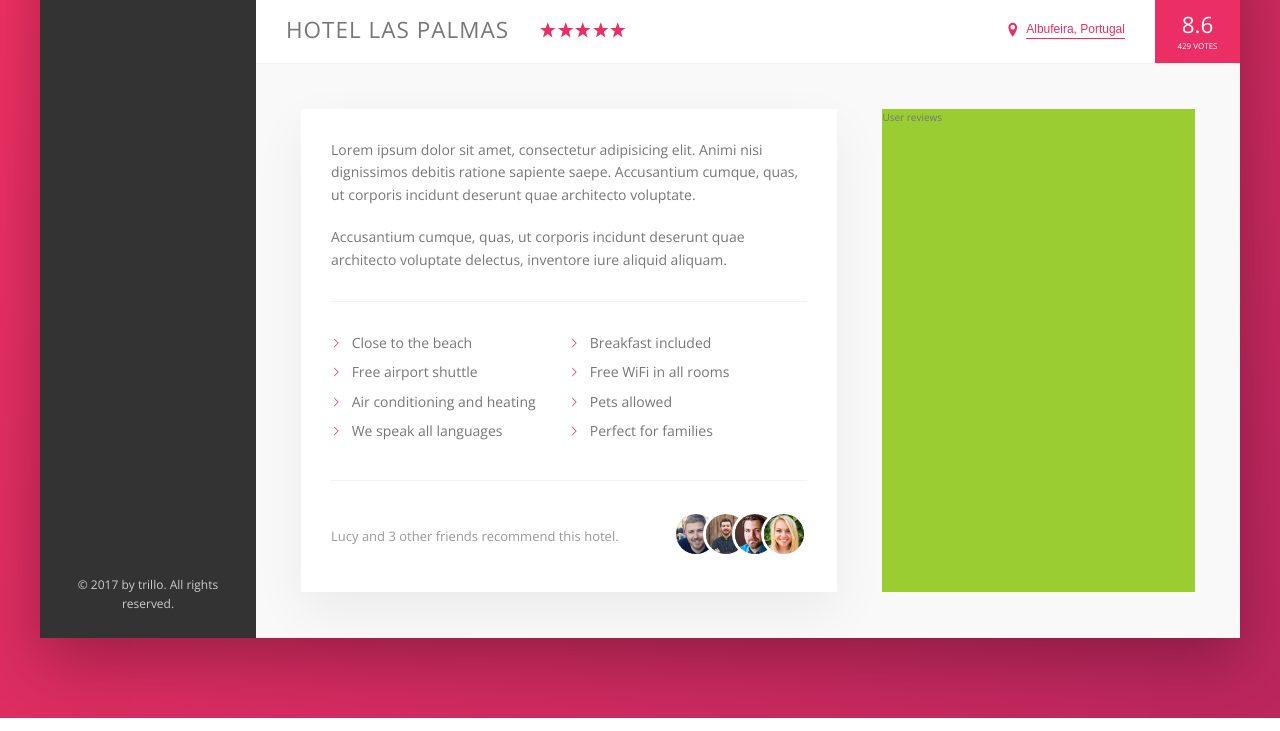
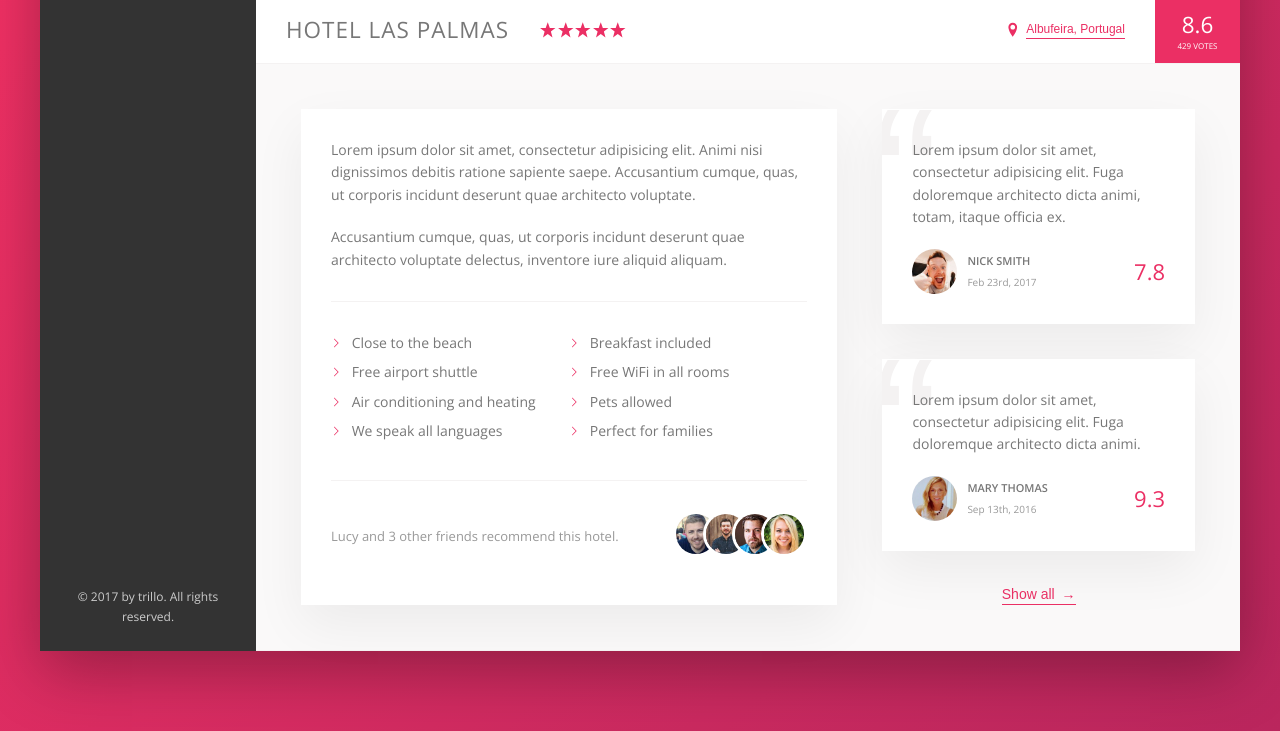
Before and after one commit to braisv/trillo-master-flexbox, a website: page index.html in a window 1280 px wide. Shown: the part 538-1269 px from the top of the page. Drawn offline with nearby package versions, Linux system fonts and the light colour scheme.

Commit message:
building user reviews

```diff
--- a/index.html
+++ b/index.html
@@ -189,7 +189,35 @@
             </div>
 
             <div class="user-reviews">
-              User reviews
+              <figure class="review">
+                <blockquote class="review__text">
+                  Lorem ipsum dolor sit amet, consectetur adipisicing elit. Fuga doloremque architecto dicta animi, totam, itaque officia ex.
+                </blockquote>
+                <figcaption class="review__user">
+                  <img src="img/user-1.jpg" alt="User 1" class="review__photo">
+                  <div class="review__user-box">
+                    <p class="review__user-name">Nick Smith</p>
+                    <p class="review__user-date">Feb 23rd, 2017</p>
+                  </div>
+                  <div class="review__rating">7.8</div>
+                </figcaption>
+              </figure>
+
+              <figure class="review">
+                <blockquote class="review__text">
+                  Lorem ipsum dolor sit amet, consectetur adipisicing elit. Fuga doloremque architecto dicta animi.
+                </blockquote>
+                <figcaption class="review__user">
+                  <img src="img/user-2.jpg" alt="User 2" class="review__photo">
+                  <div class="review__user-box">
+                    <p class="review__user-name">Mary Thomas</p>
+                    <p class="review__user-date">Sep 13th, 2016</p>
+                  </div>
+                  <div class="review__rating">9.3</div>
+                </figcaption>
+              </figure>
+
+              <button class="btn-inline">Show all <span>&rarr;</span></button>
             </div>
           </div>
         </main>
--- a/sass/_components.scss
+++ b/sass/_components.scss
@@ -277,8 +277,17 @@
     cursor: pointer;
     transition: all .2s;
 
+    & span {
+        margin-left: 3px;
+        transition: margin-left .8s;
+    }
+
     &:hover {
         color: var(--color-grey-dark-1);
+
+        & span {
+            margin-left: 8px;
+        }
     }
 
     &:focus {
@@ -364,10 +373,6 @@
         margin-right: auto;
     }
 
-    &__friends {
-
-    }
-
     &__photo {
         box-sizing: content-box;
         height: 4rem;
@@ -380,3 +385,68 @@
         }
     }
 }
+
+//////////////////////////
+// REVIEWS
+
+.review {
+    background-color: white;
+    box-shadow: var(--shadow-light);
+    padding: 3rem;
+    margin-bottom: 3.5rem;
+    position: relative;
+    overflow: hidden;
+
+    &::before {
+        position: absolute;
+        top: -3rem;
+        left: -1rem;
+        line-height: 1;
+        content: '\201C';
+        color: var(--color-grey-light-2);
+        font-size: 20rem;
+        font-family: sans-serif;
+        z-index: 1;
+    }
+
+    &__text {
+        z-index: 100;
+        z-index: 10;
+        position: relative;
+    }
+
+
+    &__user {
+        display: flex;
+        padding-top: 2rem;
+        align-items: center;
+    }
+
+    &__photo {
+        height: 4.5rem;
+        width: 4.5rem;
+        border-radius: 50%;
+    }
+    &__user-box {
+        margin-right: auto;
+        margin-left: 1rem;
+    }
+
+    &__user-name {
+        text-transform: uppercase;
+        font-size: 1.1rem;
+        font-weight: 600;
+        margin-bottom: .4rem;
+    }
+
+    &__user-date {
+        font-size: 1rem;
+        color: var(--color-grey-dark-3);
+    }
+
+    &__rating {
+        font-size: 2.2rem;
+        font-weight: 300;
+        color: var(--color-primary)
+    }
+}
--- a/sass/_layout.scss
+++ b/sass/_layout.scss
@@ -35,6 +35,7 @@
 }
 
 .detail {
+    font-size: 1.4rem;
     display: flex;
     padding: 4.5rem;
     background-color: var(--color-grey-light-1);
@@ -43,7 +44,6 @@
 
 .description {
     background-color: #fff;
-    font-size: 1.4rem;
     box-shadow: var(--shadow-light);
     padding: 3rem;
     flex: 0 0 60%;
@@ -51,6 +51,9 @@
 }
 
 .user-reviews {
-    background-color: yellowgreen;
     flex: 1;
+    display: flex;
+    flex-direction: column;
+    justify-content: center;
+    align-items: center;
 }
```
Also changed, not shown: css/style.css.
